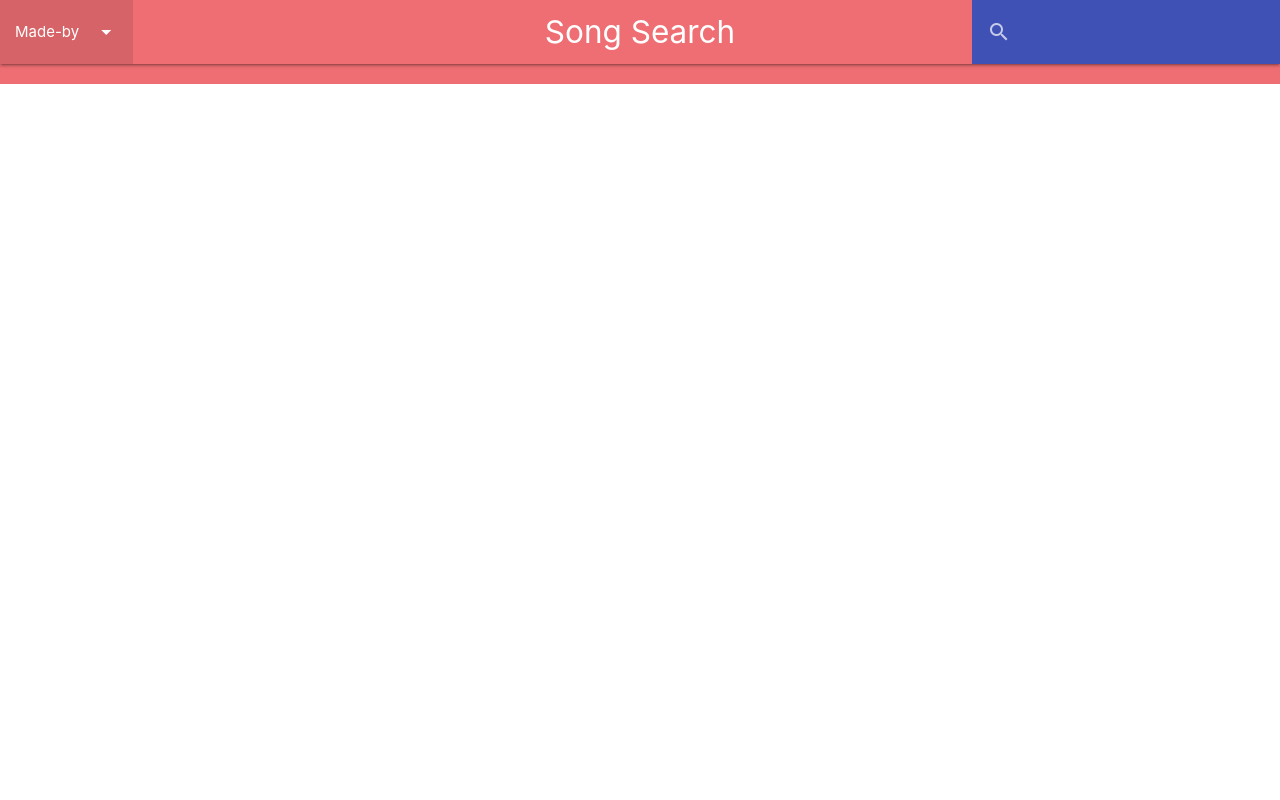
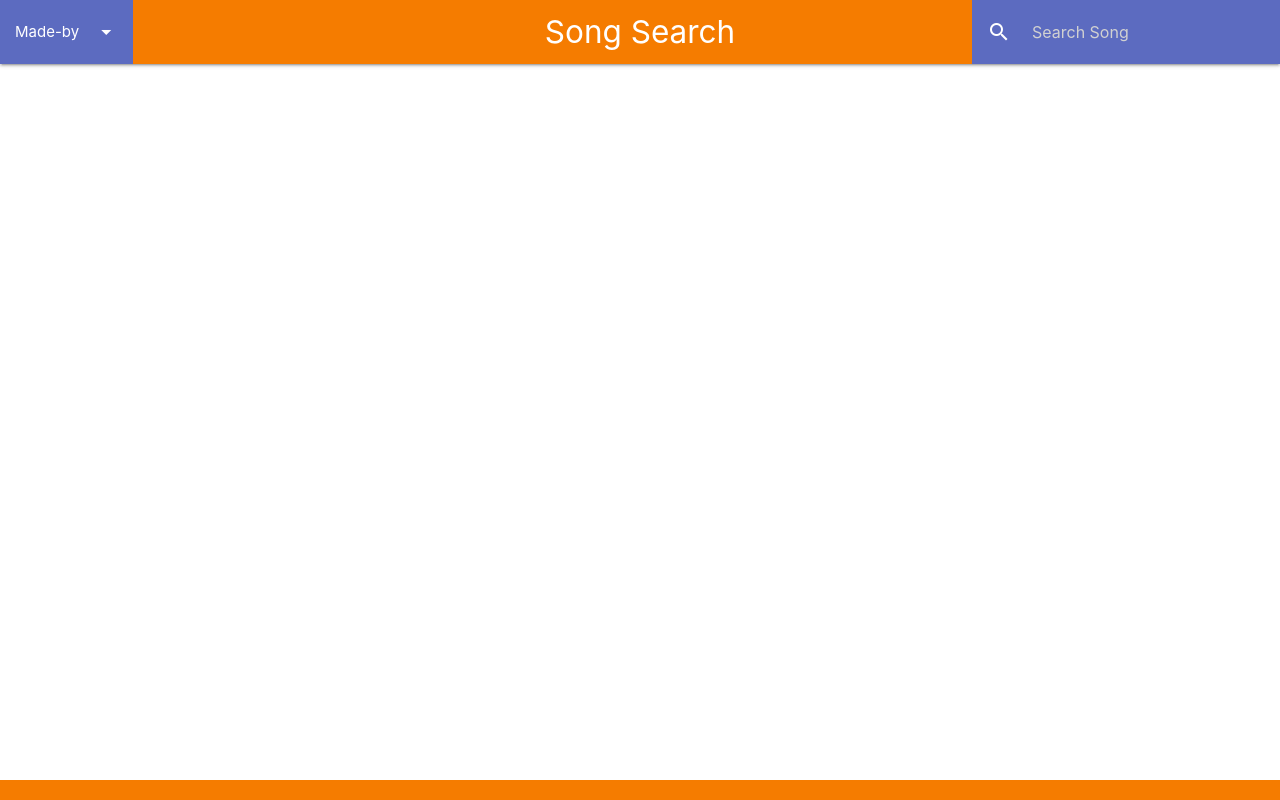
Before and after one commit to koliandrik/Song-Search, a plain HTML site: page index.html in a window 1280 px wide. Drawn offline with nearby package versions, Linux system fonts and the light colour scheme.

Commit message:
fixed dropdown and footer

```diff
--- a/assets/css/styles.css
+++ b/assets/css/styles.css
@@ -0,0 +1,9 @@
+body {
+    display: flex;
+    min-height: 100vh;
+    flex-direction: column;
+  }
+
+main {
+    flex: 1 0 auto;
+  }
--- a/index.html
+++ b/index.html
@@ -8,7 +8,7 @@
   <title>Song Search</title>
   <link href="https://fonts.googleapis.com/icon?family=Material+Icons" rel="stylesheet">
   <link rel="stylesheet" href="https://cdnjs.cloudflare.com/ajax/libs/materialize/1.0.0/css/materialize.min.css" integrity="sha512-UJfAaOlIRtdR+0P6C3KUoTDAxVTuy3lnSXLyLKlHYJlcSU8Juge/mjeaxDNMlw9LgeIotgz5FP8eUQPhX1q10A==" crossorigin="anonymous" referrerpolicy="no-referrer" />
-  <link rel="stylesheet" href="./style.css" />
+  <link rel="stylesheet" href="./assets/css/styles.css" />
 </head>
 
 <body>
@@ -20,17 +20,17 @@
       <li><a href="#!">Zachary</a></li>
     </ul>
 
-    <nav>
+    <nav class="orange darken-2">
       <div class="nav-wrapper">
         <a href="#" class="brand-logo center">Song Search</a>
 
         <ul class="left hide-on-med-and-down">
           <!-- Dropdown Trigger -->
-          <li><a class="dropdown-trigger" href="#!" data-target="dropdown1">Made-by<i class="material-icons right">arrow_drop_down</i></a></li>
+          <li><a class="dropdown-trigger indigo lighten-1" href="#!" data-target="dropdown1">Made-by<i class="material-icons right">arrow_drop_down</i></a></li>
         </ul>
         <form class="right">
-          <div class="input-field indigo">
-            <input id="search" type="search" required>
+          <div class="input-field indigo lighten-1">
+            <input id="search" type="search" placeholder="Search Song" required>
             <label class="label-icon" for="search"><i class="material-icons">search</i></label>
             <i class="material-icons">close</i>
           </div>
@@ -42,9 +42,11 @@
 
   </main>
 
-  <footer class="page-footer">
+  <footer class="page-footer orange darken-2">
 
   </footer>
+
+
   <script src="https://code.jquery.com/jquery-3.4.1.min.js"></script>
   <script src="https://code.jquery.com/ui/1.13.1/jquery-ui.min.js"></script>
   <script src="https://cdnjs.cloudflare.com/ajax/libs/materialize/1.0.0/js/materialize.min.js"></script>
```
